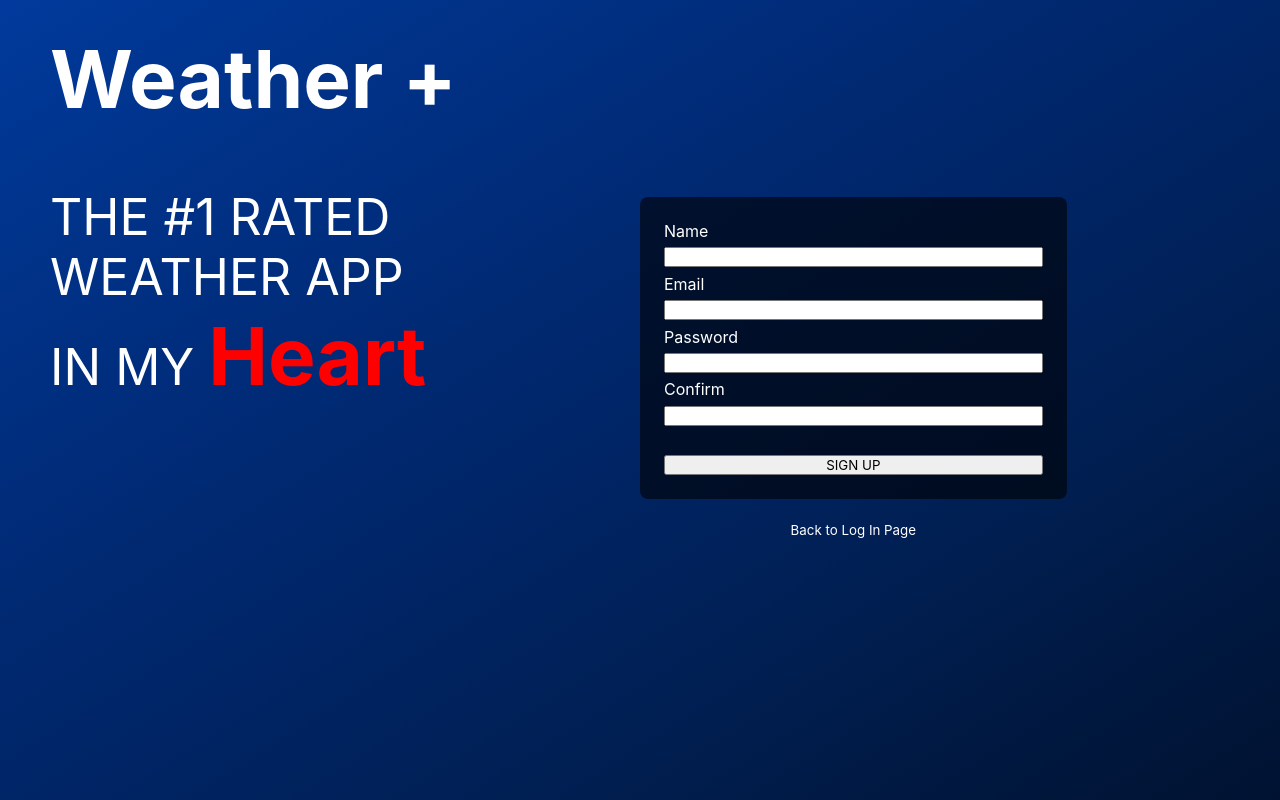
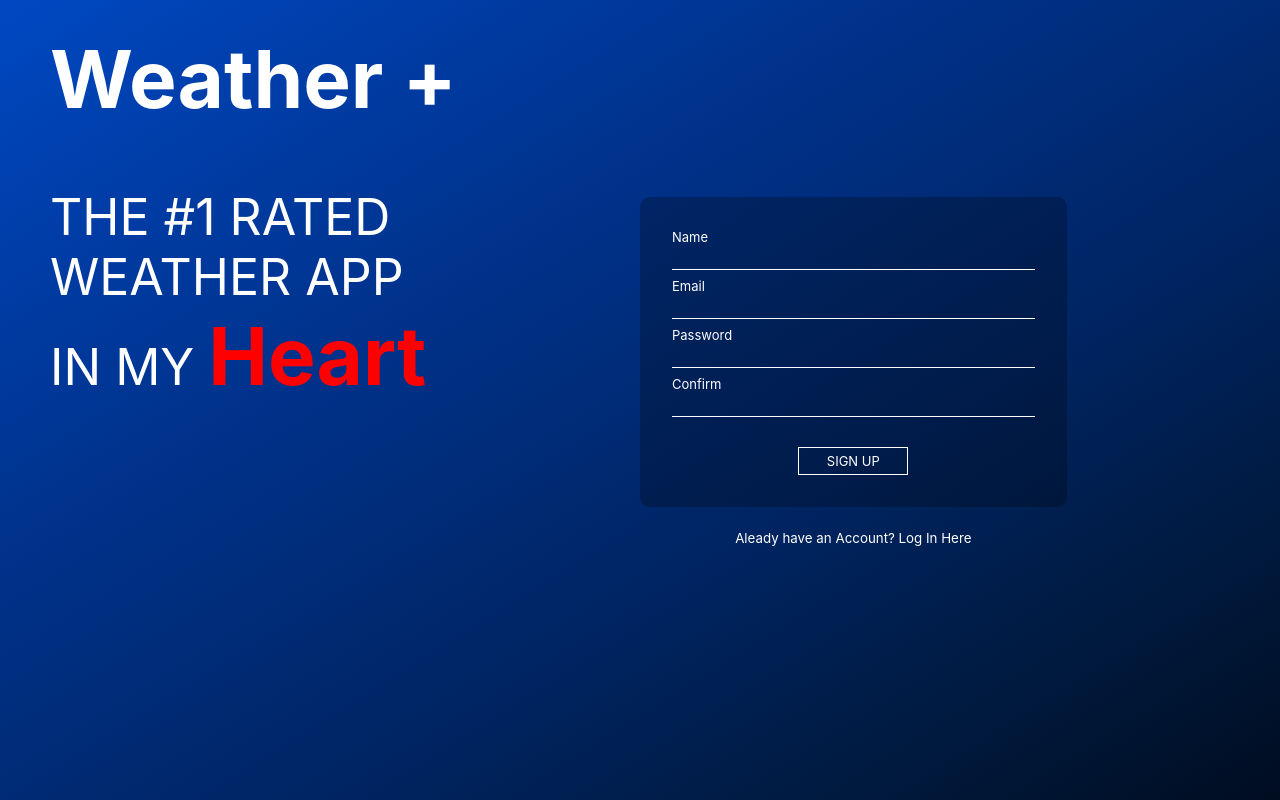
Before and after one commit to CPTien/Weather-App, a React (Create React App) app: page / in a window 1280 px wide. Both pictures are taken after a click on the button "No Account? Sign Up Here". Built offline with nearby package versions, Linux system fonts and the light colour scheme.

Commit message:
auth page css done

```diff
--- a/src/components/LoginForm/LoginForm.jsx
+++ b/src/components/LoginForm/LoginForm.jsx
@@ -38,9 +38,9 @@ export default function LoginForm({setUser}) {
 
                 <form className='sign-in-form' autoComplete="off" onSubmit={handleSubmit}>
                     <label className='label-in-signin-form'>Email</label>
-                    <input type="text" name="email" value={credentials.email} onChange={handleChange} required/>
+                    <input className='input-in-signin-form' type="text" name="email" value={credentials.email} onChange={handleChange} required/>
                     <label className='label-in-signin-form'>Password</label>
-                    <input type="password" name="password" value={credentials.password} onChange={handleChange}
+                    <input className='input-in-signin-form' type="password" name="password" value={credentials.password} onChange={handleChange}
                     required/>
                     <button className='sl-button' type="submit">LOG IN</button>
                 </form>
--- a/src/components/NavBar/NavBar.css
+++ b/src/components/NavBar/NavBar.css
@@ -1,3 +1,16 @@
 nav {
     background-color: transparent;
+    border-bottom: 1px solid white;
 }
+
+.nav {
+ color: white;
+}
+
+.nav-1 {
+
+}
+
+.nav-2 {
+
+}
--- a/src/components/NavBar/NavBar.jsx
+++ b/src/components/NavBar/NavBar.jsx
@@ -13,16 +13,18 @@ export default function NavBar({user, setUser}) {
 
   return (
     <nav>
-      <Link className='' to="/">Home Page</Link>
-      &nbsp; | &nbsp;
-      <Link className='' to="/weathers">Weather Search Page</Link>
-      &nbsp; | &nbsp;
-      <Link className='' to="/locationList">Location List Page</Link>
-      &nbsp; | &nbsp;
-      <Link className='' to={""} onClick={handleLogOut}>Logout</Link>
-      &nbsp; | &nbsp;
-      <span className='' >Welcome, {user.name}</span>
+
+      <Link className='nav nav-1' to="/">Home Page</Link>
       &nbsp;&nbsp;
+      <Link className='nav nav-1' to="/weathers">Weather Search Page</Link>
+      &nbsp;&nbsp;
+      <Link className='nav nav-1' to="/locationList">Location List Page</Link>
+      &nbsp;&nbsp;
+      <span className='nav nav-2' >Welcome, {user.name}</span>
+      &nbsp;&nbsp;
+      <Link className='nav nav-2' to={""} onClick={handleLogOut}>Logout</Link>
+      &nbsp;&nbsp;
+
     </nav>
   );
 }
--- a/src/components/SignUpForm/SignUpForm.css
+++ b/src/components/SignUpForm/SignUpForm.css
@@ -1,27 +1,46 @@
 .form-container-log-in {
-  background-color: rgba(0,0,0,0.6);
+  background-color: rgba(0,0,0,0.25);
   display: grid;
   /* grid-template-columns: repeat(3, 1fr); */
 	grid-column: 3 / 3;
   grid-row: 2;
-  padding: 3vmin;
+  padding: 4vmin;
   margin: none;
 	margin-top: 30px;
   border: 10px;
-	border-radius: 1vmin;
+	border-radius: 10px;
 }
 
 .label-in-signin-form {
 	/* display: flex; */
 	color: white;
+	font-size: 13px;
 }
+
+.input-in-signin-form {
+	/* border-radius: 2px; */
+	border: none;
+	border-bottom: 1px solid white;
+	background-color: transparent;
+	color: white;
+}
+
 
 .sign-in-form {
   display: grid;
   /* grid-template-columns: 1fr 3fr; */
-  gap: 0.8vmin;
+  gap: 1vmin;
 }
 
 .sl-button {
-	margin-top: 2.8vmin;
+	margin-top: 2.7vmin;
+	font-size: 13px;
+	color: white;
+	background-color: transparent;
+	border: 1px solid white;
+  margin-right:auto;
+	margin-left:auto;
+	width:110px;
+	padding-top:5px;
+	padding-bottom: 5px;
 }
--- a/src/components/SignUpForm/SignUpForm.jsx
+++ b/src/components/SignUpForm/SignUpForm.jsx
@@ -57,15 +57,15 @@ export default class SignUpForm extends Component {
 
                     <form className="sign-in-form" autoComplete="off" onSubmit={this.handleSubmit}>
                         <label className='label-in-signin-form'>Name</label>
-                        <input type="text" name="name" value={this.state.name} onChange={this.handleChange} required/>
+                        <input className='input-in-signin-form' type="text" name="name" value={this.state.name} onChange={this.handleChange} required/>
                         <label className='label-in-signin-form'>Email</label>
-                        <input type="email" name="email" value={this.state.email} onChange={this.handleChange}
+                        <input className='input-in-signin-form' type="email" name="email" value={this.state.email} onChange={this.handleChange}
                                required/>
                         <label className='label-in-signin-form'>Password</label>
-                        <input type="password" name="password" value={this.state.password} onChange={this.handleChange}
+                        <input className='input-in-signin-form' type="password" name="password" value={this.state.password} onChange={this.handleChange}
                                required/>
                         <label className='label-in-signin-form'>Confirm</label>
-                        <input type="password" name="confirm" value={this.state.confirm} onChange={this.handleChange}
+                        <input className='input-in-signin-form' type="password" name="confirm" value={this.state.confirm} onChange={this.handleChange}
                                required/>
                         <button className='sl-button' type="submit" disabled={disable}>SIGN UP</button>
                     </form>
--- a/src/pages/AuthPage/AuthPage.css
+++ b/src/pages/AuthPage/AuthPage.css
@@ -40,13 +40,12 @@
 }
 
 main {
-	background-image: linear-gradient(to right bottom, #003a9c, #003692, #003288, #002e7f, #002a75, #00276c, #002463, #00215a, #001e50, #001a45, #00163b, #001231);
-	background-attachment: fixed;
+	background-image: linear-gradient(to right bottom, #0048c2, #0042b3, #003ca5, #003797, #003189, #002d7c, #00286e, #002461, #001f50, #001a40, #001430, #000c20);
 	width: 100vw;
 	height: 100vh;
 }
 
-span {
+.span-heart {
 	color: red;
 	font-size:80px;
 	font-weight: bold;
--- a/src/pages/AuthPage/AuthPage.jsx
+++ b/src/pages/AuthPage/AuthPage.jsx
@@ -9,7 +9,7 @@ export default function AuthPage({setUser}) {
     <main>
       <h1 className="app-name">Weather +</h1>
       <div className="signup-login">
-        <p className="numba-won">THE #1 RATED WEATHER APP IN MY <span>Heart</span></p>
+        <p className="numba-won">THE #1 RATED WEATHER APP IN MY <span className="span-heart">Heart</span></p>
         <div className="signupform">
         {showSignUp ?
           <SignUpForm setUser={setUser}/>
@@ -17,7 +17,7 @@ export default function AuthPage({setUser}) {
           <LoginForm setUser={setUser}/>
         }
         <center>
-        <button className="button-2" onClick={() => setShowSignUp(!showSignUp)}>{showSignUp ? 'Back to Log In Page' : 'No Account? Sign Up Here'}</button>
+        <button className="button-2" onClick={() => setShowSignUp(!showSignUp)}>{showSignUp ? 'Aleady have an Account? Log In Here' : 'No Account? Sign Up Here'}</button>
         </center>
         </div>
       </div>
```
